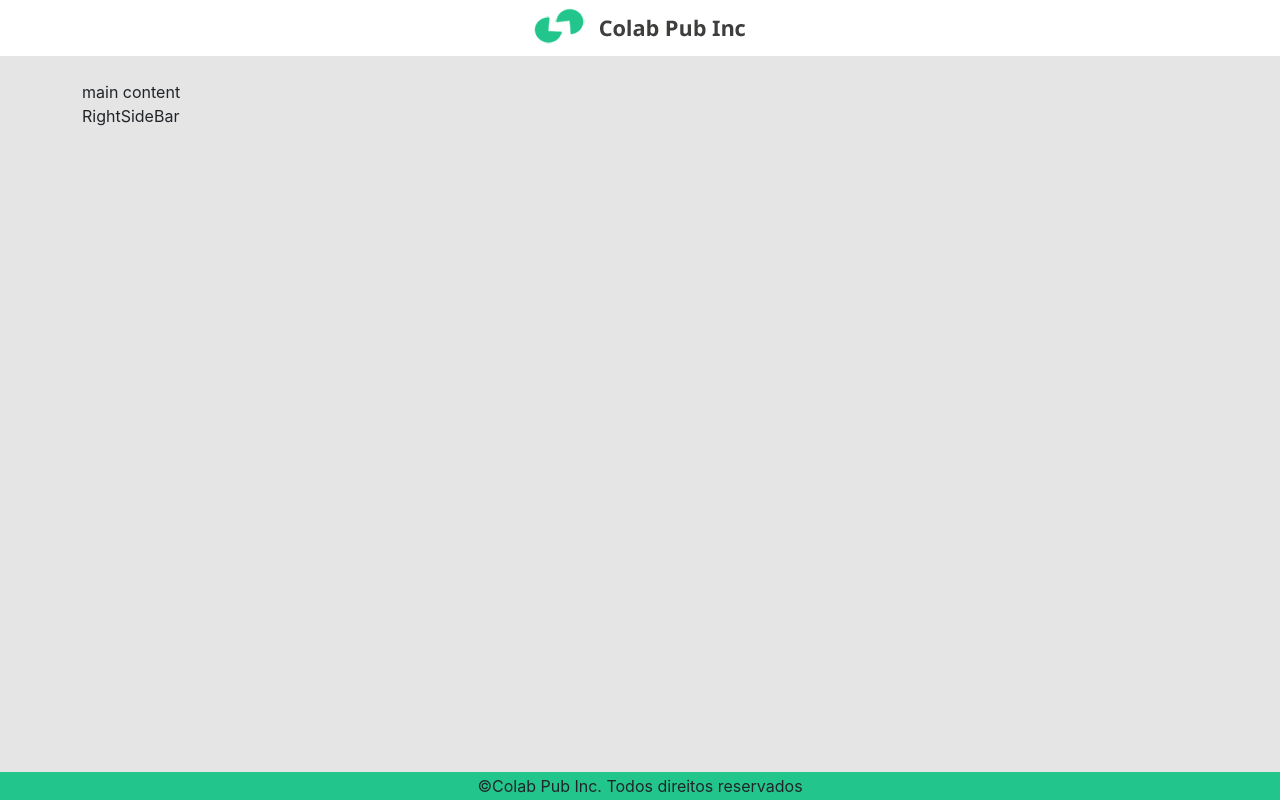
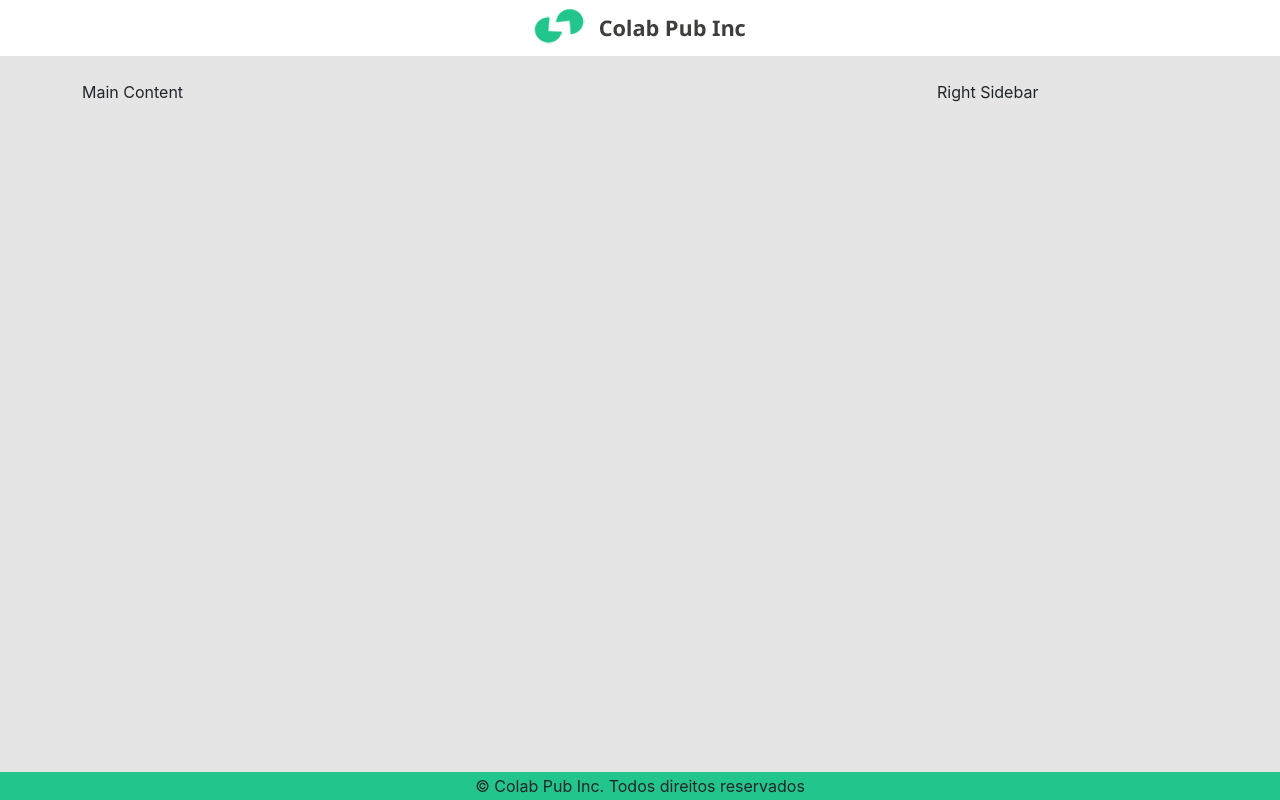
Before and after one commit to wilson-varela/Junior-Frontend-Dev-Challenge-Wilson-Varela, a React (Create React App) app: page / in a window 1280 px wide. Built offline with nearby package versions, Linux system fonts and the light colour scheme.

Commit message:
Ajustando o tamanho do MainContent e RightSsidebar

```diff
--- a/src/App.js
+++ b/src/App.js
@@ -1,11 +1,11 @@
 
 import Layout from './containers/layout/Layout';
-
+import MainContent from './containers/mainContent/MainContent';
 function App() {
   return (
 
       <Layout>
-        main content
+        <MainContent/>
       </Layout>
 
   );
--- a/src/components/footer/Footer.js
+++ b/src/components/footer/Footer.js
@@ -7,7 +7,7 @@ const Footer = ()=>{
             <div className={`row ${classes.Footer}`}>
                 <footer>
                     <div className="col-12">
-                        <span>&copy;Colab Pub Inc. Todos direitos reservados</span>
+                        <span>&copy; Colab Pub Inc. Todos direitos reservados</span>
                     </div>
                 </footer>
             </div>
--- a/src/components/rightsidebar/RightSidebar.js
+++ b/src/components/rightsidebar/RightSidebar.js
@@ -1,7 +1,11 @@
 import React from 'react';
 
 const RightSidebar = () =>{
-    return <p>RightSideBar</p>;
+    return (
+        <div className='col-lg-3'>
+            <p>Right Sidebar</p>
+        </div>
+    );
 }
 
 export default RightSidebar
--- a/src/containers/layout/Layout.js
+++ b/src/containers/layout/Layout.js
@@ -12,7 +12,7 @@ class Layout extends Component{
                 <Navbar/>
                 <div className="container">
                     <div className="row">
-                        <main>
+                        <main className='col-lg-9'>
                             {this.props.children}
                         </main>
                         <RightSidebar/>
--- /dev/null
+++ b/src/containers/mainContent/MainContent.js
@@ -0,0 +1,13 @@
+import React, { Component } from 'react';
+
+
+class MainContent extends Component{
+    render(){
+        return(
+            <div >
+                Main Content
+            </div>
+        )
+    }
+}
+export default MainContent;
```
